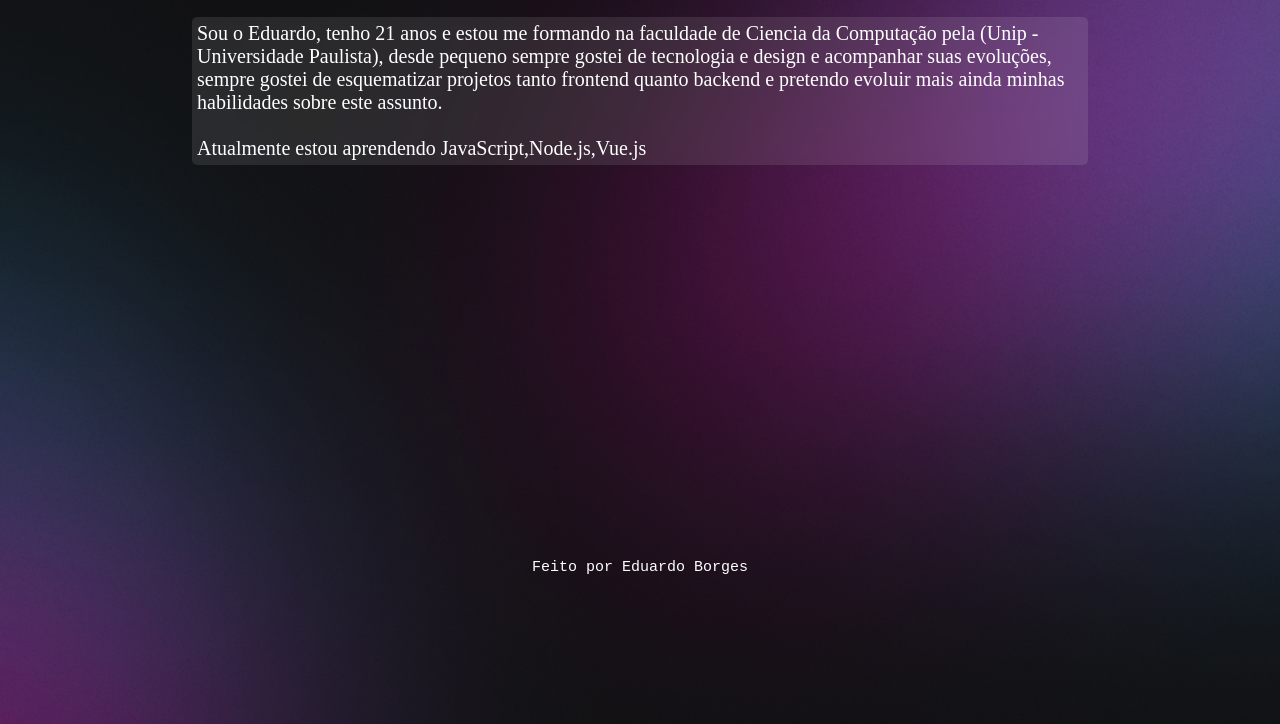
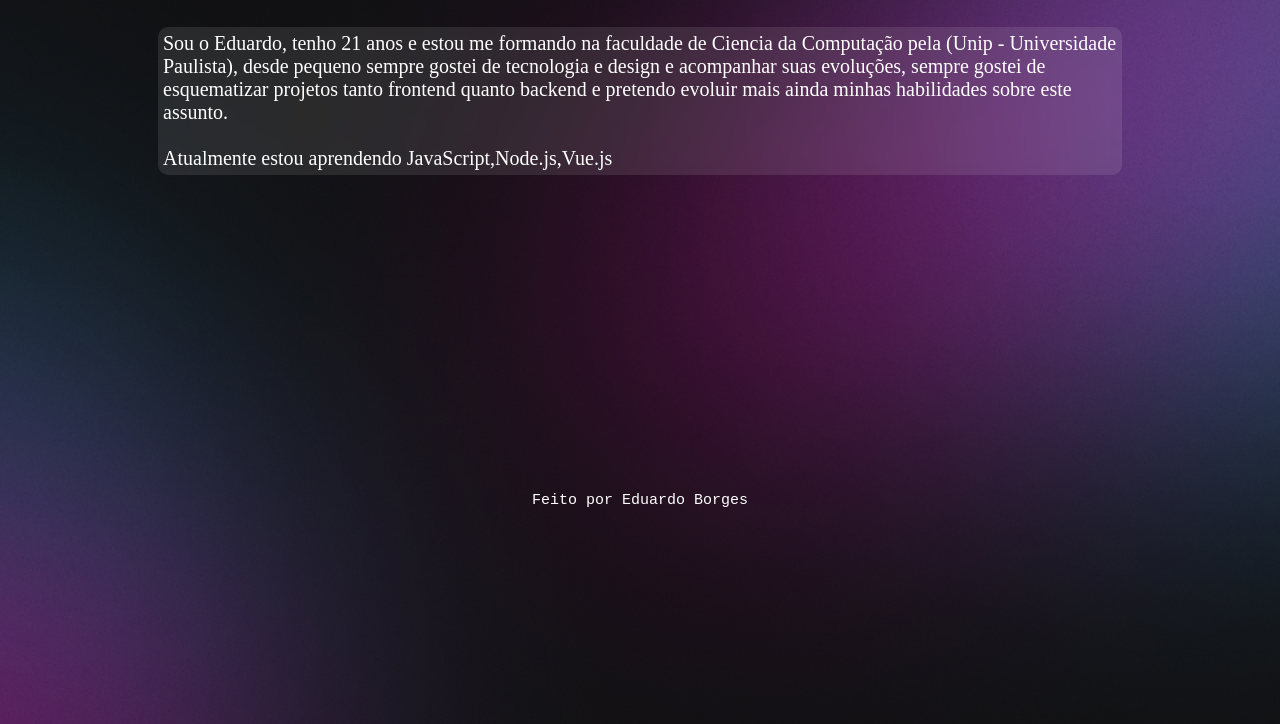
Before and after one commit to EduardoBCGomes/linkTree, a plain HTML site: page aboutme.html in a window 1280 px wide. Shown: the part 76-800 px from the top of the page. Drawn offline with Linux system fonts and the light colour scheme.

Commit message:
Ajuste no texto

```diff
--- a/aboutme.css
+++ b/aboutme.css
@@ -6,6 +6,8 @@
 
 body{
     background: var(--bg-url) no-repeat top center/cover;
+    margin-right: 10%;
+    margin-left:10% ;
 }
 
 :root{
@@ -13,8 +15,8 @@ body{
 }
 
 header{
-margin: 5px 10px;
-border-radius: 15px;
+    margin: 5px 10px;
+    border-radius: 15px;
 }
 
 /* cabeçalho */
@@ -24,9 +26,8 @@ border-radius: 15px;
     font-size: 30px;
     font-family: 'Pacifico', cursive;
     animation-name: fadein;
-    animation-duration: 1.5s;
+    animation-duration: 2s;
     margin-top: 20px;
-
 }
 
 /* texto principal */
@@ -34,9 +35,9 @@ border-radius: 15px;
     color: white;
     font-size: 20px;
     text-align: left;
-    border-radius: 5px;
+    border-radius: 10px;
     background-color: rgba(255, 255, 255, 0.1);
-    margin: 20px 15%;
+    margin: 30px;
     display: block;
     padding: 5px 5px;
     backdrop-filter: blur(5px);
@@ -53,6 +54,8 @@ border-radius: 15px;
     font-size: 15px;
     color: white;
     font-family: 'Courier New', Courier, monospace;
+    animation-name: fadein;
+    animation-duration: 2s;
 }
 
 /* animation */
@@ -60,7 +63,6 @@ border-radius: 15px;
     from {
         opacity: 0;
     }
-
     to{
         opacity: 1;
     }
@@ -69,6 +71,6 @@ border-radius: 15px;
  /* responsividade*/
 @media (min-width: 700px){
     :root {
-        --bg-url: url(./assets/bg-desktop.jpg)
+        --bg-url: url(./assets/bg-desktop.jpg);
     }
 }
```
Also changed, not shown: style.css (+4 -8 lines), 1 other file.
